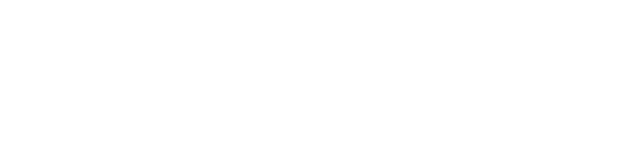
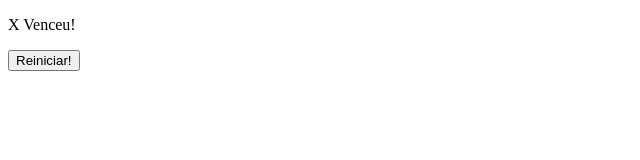
Before and after one commit to kmpzin/jogo-da-velha, a plain HTML site: page index.html in a window 1280 px wide. Shown: the whole page, without its empty margins (0-640 px from the left). Drawn offline with Linux system fonts and the light colour scheme.

Commit message:
chore: add new content,  div, p and button

```diff
--- a/index.html
+++ b/index.html
@@ -20,6 +20,11 @@
     <div class="cell" data-cell></div>
     <div class="cell" data-cell></div>
   </div>
+
+  <div class="winning-message" data-winning-message>
+    <p class="winning-message-text" data-winning-message-text>X Venceu!</p>
+    <button class="winning-message-button" data-restart-button>Reiniciar!</button>
+  </div>
 </body>
 
 </html>
```
